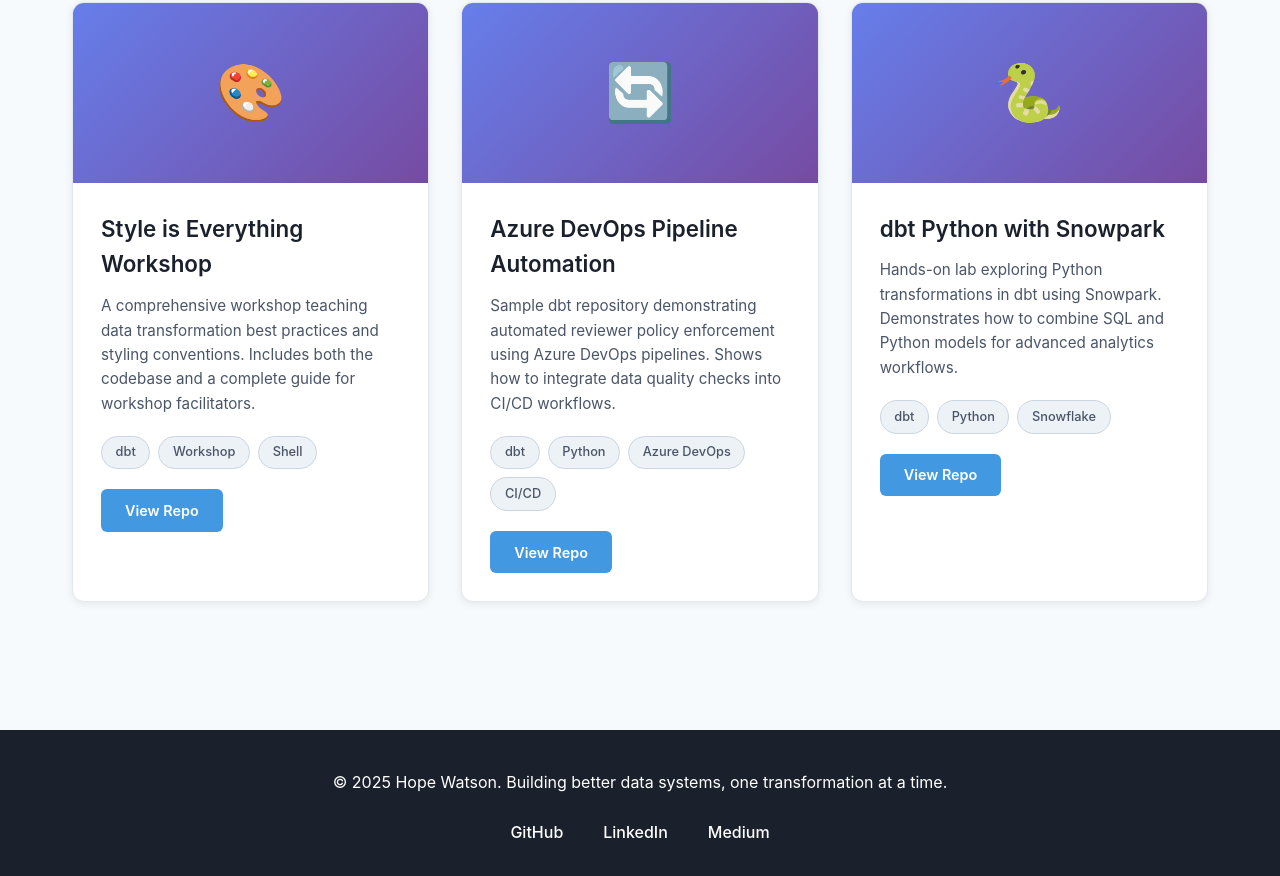
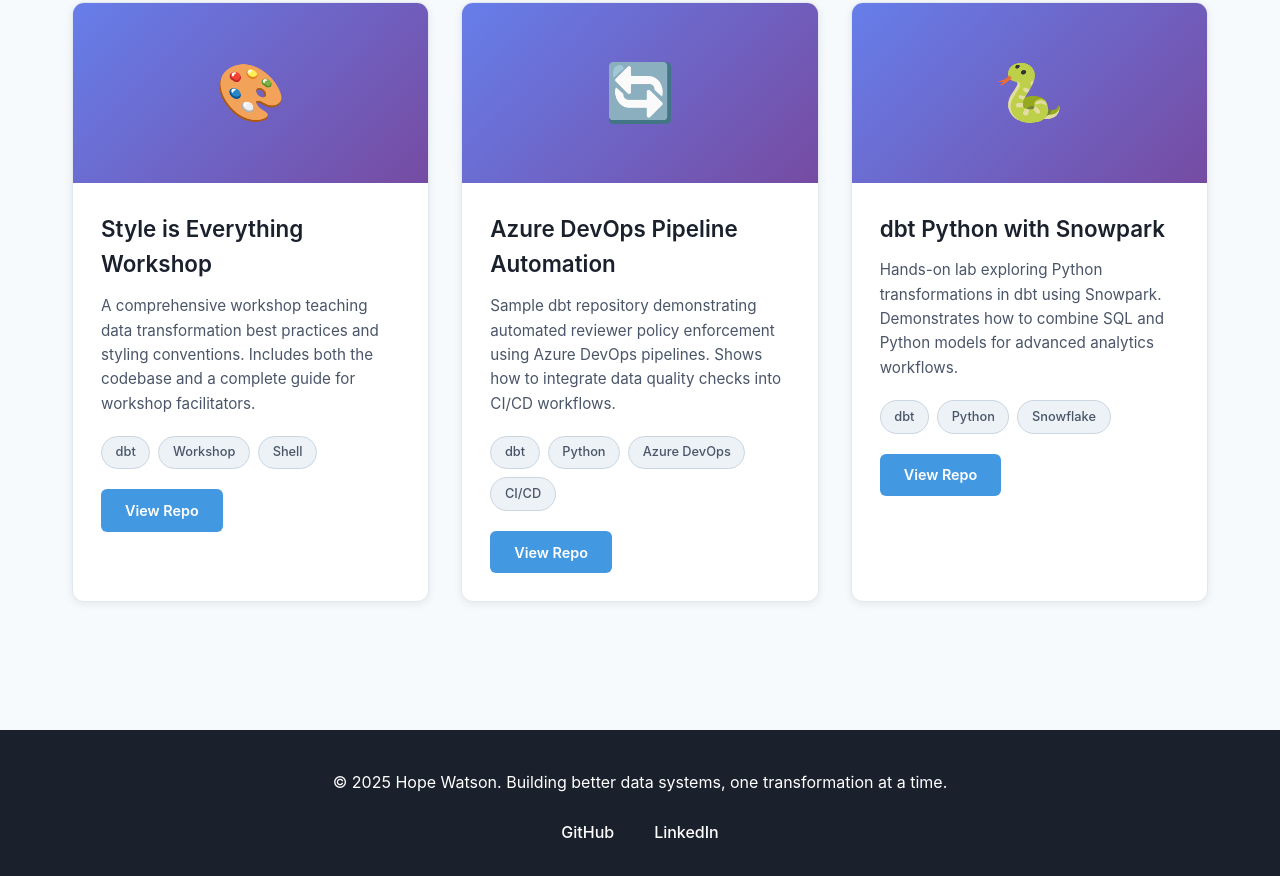
Before and after one commit to HopeMWatson/HopeMWatson.github.io, a plain HTML site: page index.html in a window 1280 px wide. Shown: the part 1236-2112 px from the top of the page. Drawn offline with Linux system fonts and the light colour scheme.

Commit message:
deleting incorrect medium link

```diff
--- a/index.html
+++ b/index.html
@@ -402,7 +402,6 @@
             <div class="social-links">
                 <a href="https://github.com/HopeMWatson" target="_blank">GitHub</a>
                 <a href="https://linkedin.com/in/hopewatson" target="_blank">LinkedIn</a>
-                <a href="https://medium.com/@hopewatson" target="_blank">Medium</a>
             </div>
         </div>
     </footer>
```
